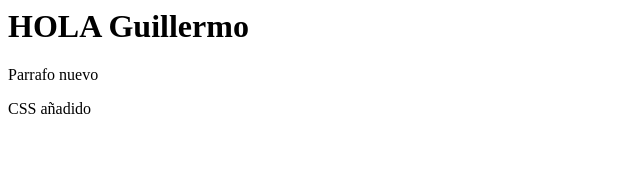
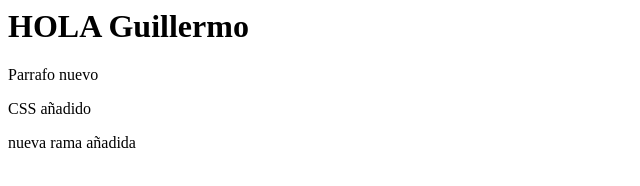
Before and after one commit to onlys01/InicioGitHub, a plain HTML site: page index.html in a window 1280 px wide. Shown: the whole page, without its empty margins (0-640 px from the left). Drawn offline with Linux system fonts and the light colour scheme.

Commit message:
Commit con rama cabecera

```diff
--- a/index.html
+++ b/index.html
@@ -8,6 +8,7 @@
    Parrafo nuevo
 </p>
 <p>CSS añadido</p>
+<p>nueva rama añadida</p>
 </body>
 
 </html>
```
